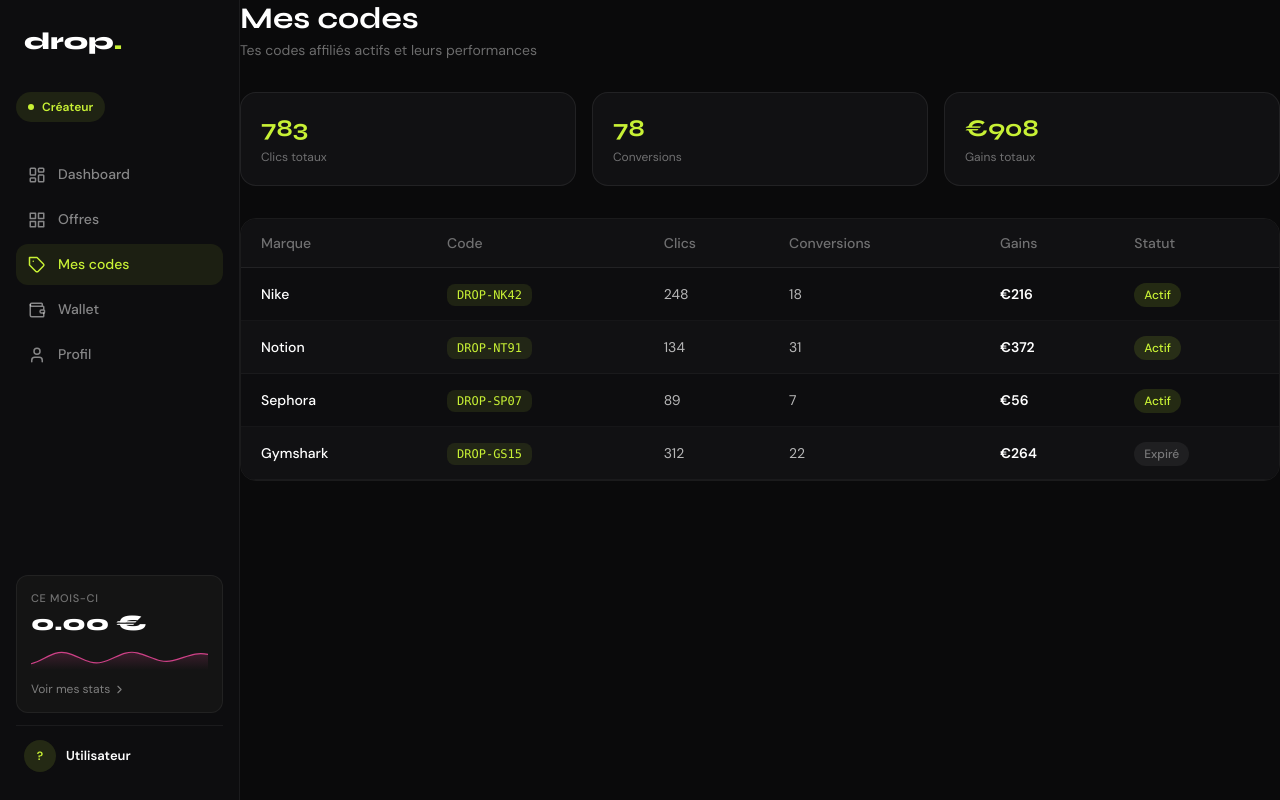
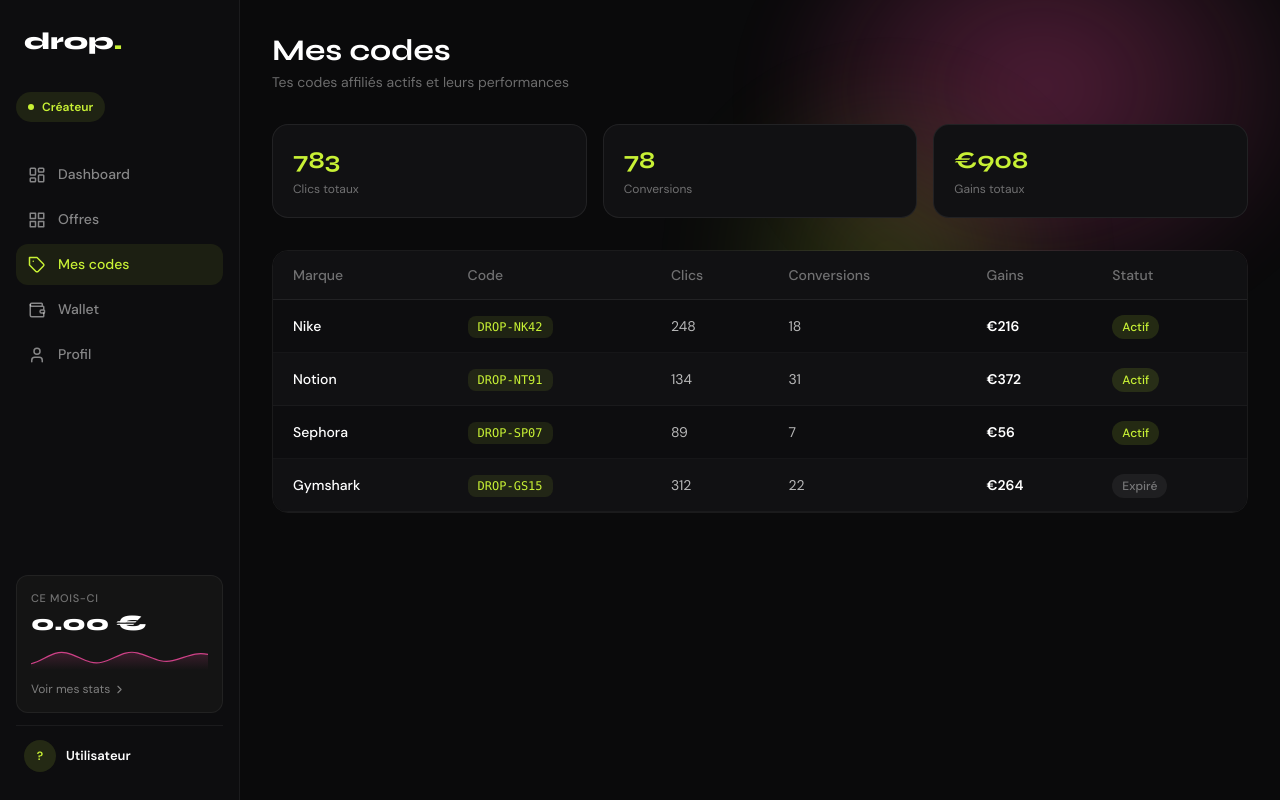
Before and after one commit to nathan16082006-sys/drop-app, a Next.js app in the folder frontend/: page /dashboard/creator/codes in a window 1280 px wide. Built offline with nearby package versions, Linux system fonts and the light colour scheme; no server answers.

Commit message:
fix: fixed blobs in layout viewport, restore padding, header layout
Co-Authored-By: Claude Sonnet 4.6 <noreply@anthropic.com>

```diff
--- a/frontend/app/dashboard/creator/FeedClient.js
+++ b/frontend/app/dashboard/creator/FeedClient.js
@@ -168,7 +168,7 @@ export default function FeedClient({ campaigns }) {
   });
 
   return (
-    <div style={{ padding: "0 32px 40px" }}>
+    <div>
       {/* Filters + search */}
       <div
         style={{
--- a/frontend/app/dashboard/creator/layout.js
+++ b/frontend/app/dashboard/creator/layout.js
@@ -39,16 +39,72 @@ export default async function CreatorLayout({ children }) {
         <Sidebar role="creator" walletBalance={walletBalance} userInfo={userInfo} />
       </div>
 
-      {/* Main content — scrolls independently */}
+      {/* Main area — scrolls independently */}
       <div
         style={{
           flex: 1,
           height: "100vh",
           overflowY: "auto",
           backgroundColor: "#0a0a0b",
+          position: "relative",
         }}
       >
-        {children}
+        {/* Fixed ambient blobs — stay in viewport during scroll */}
+        <div
+          style={{
+            position: "fixed",
+            top: 0,
+            left: "240px",
+            right: 0,
+            height: "100vh",
+            pointerEvents: "none",
+            zIndex: 0,
+            overflow: "hidden",
+          }}
+        >
+          <div
+            style={{
+              position: "absolute",
+              top: -120,
+              right: -80,
+              width: 580,
+              height: 460,
+              background:
+                "radial-gradient(ellipse at 45% 45%, #EC4899 0%, transparent 65%)",
+              opacity: 0.32,
+              borderRadius: "50%",
+              filter: "blur(40px)",
+              animation: "feedMesh1 50s ease-in-out infinite alternate",
+            }}
+          />
+          <div
+            style={{
+              position: "absolute",
+              top: 60,
+              right: 220,
+              width: 380,
+              height: 360,
+              background:
+                "radial-gradient(ellipse at 55% 55%, #c8f135 0%, transparent 62%)",
+              opacity: 0.22,
+              borderRadius: "42% 58% 55% 45% / 48% 52% 48% 52%",
+              filter: "blur(50px)",
+              animation: "feedMesh2 65s ease-in-out infinite alternate",
+            }}
+          />
+        </div>
+
+        {/* Page content above blobs */}
+        <div
+          style={{
+            position: "relative",
+            zIndex: 1,
+            padding: "32px",
+            height: "100%",
+          }}
+        >
+          {children}
+        </div>
       </div>
     </div>
   );
--- a/frontend/app/dashboard/creator/page.js
+++ b/frontend/app/dashboard/creator/page.js
@@ -39,52 +39,13 @@ export default async function CreatorOffers() {
 
   return (
     <>
-      {/* Feed header */}
-      <header
-        style={{
-          position: "relative",
-          overflow: "hidden",
-          padding: "32px 32px 24px 0",
-          marginBottom: 8,
-        }}
-      >
-        {/* Animated mesh backgrounds */}
-        <div className="feed-mesh-pink" />
-        <div className="feed-mesh-lime" />
-
-        {/* SVG grain overlay */}
-        <svg
-          style={{
-            position: "absolute",
-            inset: 0,
-            width: "100%",
-            height: "100%",
-            pointerEvents: "none",
-            opacity: 0.03,
-          }}
-        >
-          <defs>
-            <filter id="feed-grain">
-              <feTurbulence
-                type="fractalNoise"
-                baseFrequency="0.65"
-                numOctaves="3"
-                stitchTiles="stitch"
-              />
-              <feColorMatrix type="saturate" values="0" />
-            </filter>
-          </defs>
-          <rect width="100%" height="100%" filter="url(#feed-grain)" />
-        </svg>
-
-        {/* Content row */}
+      {/* Page header */}
       <div
         style={{
-            position: "relative",
-            zIndex: 1,
           display: "flex",
           justifyContent: "space-between",
           alignItems: "flex-start",
+          marginBottom: 24,
         }}
       >
         <div>
@@ -92,7 +53,7 @@ export default async function CreatorOffers() {
             style={{
               fontFamily: "var(--font-syne)",
               fontWeight: 800,
-                fontSize: 30,
+              fontSize: 28,
               color: "#fff",
               marginBottom: 4,
             }}
@@ -106,7 +67,6 @@ export default async function CreatorOffers() {
         </div>
         <FeedHeaderActions walletBalance={walletBalance} />
       </div>
-      </header>
 
       {/* Feed content */}
       <FeedClient campaigns={campaigns} />
--- a/frontend/app/globals.css
+++ b/frontend/app/globals.css
@@ -389,12 +389,12 @@ body {
 
 @keyframes feedMesh1 {
   from { transform: translate(0, 0) scale(1); }
-  to   { transform: translate(-25px, 18px) scale(1.06); }
+  to   { transform: translate(-20px, 15px) scale(1.05); }
 }
 
 @keyframes feedMesh2 {
   from { transform: translate(0, 0) scale(1); }
-  to   { transform: translate(18px, -22px) scale(0.94); }
+  to   { transform: translate(15px, -20px) scale(0.95); }
 }
 
 @media (prefers-reduced-motion: reduce) {
@@ -403,3 +403,9 @@ body {
     animation: none;
   }
 }
+
+@media (prefers-reduced-motion: reduce) {
+  [style*='feedMesh'] {
+    animation: none !important;
+  }
+}
```
Lines whose indentation alone changed are shown as unchanged.
